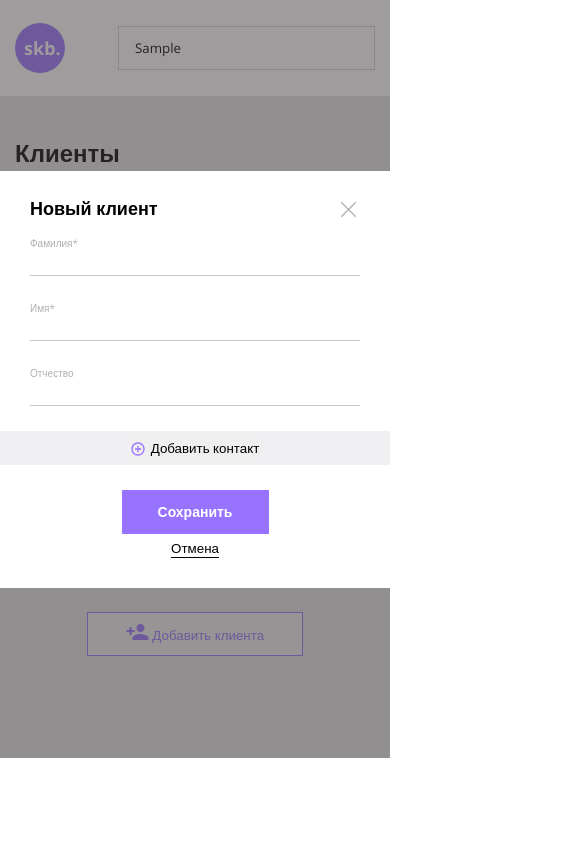
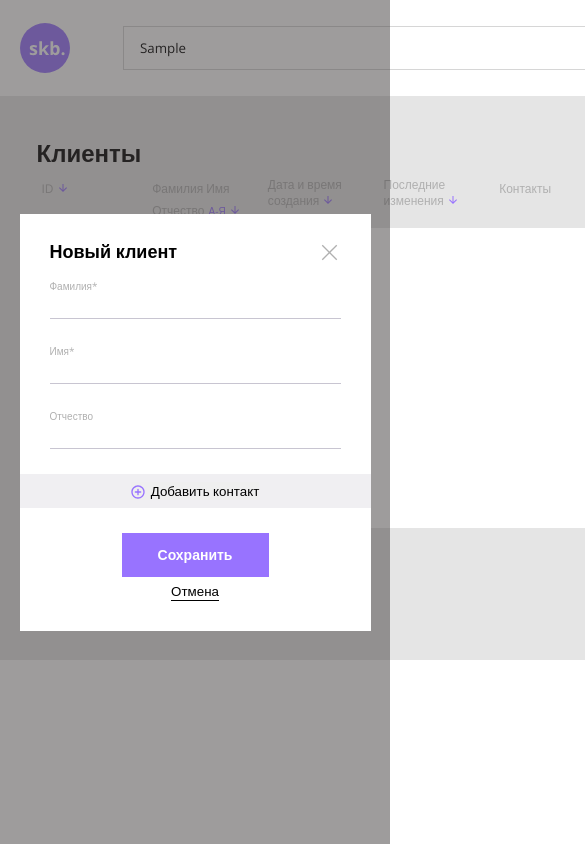
Before and after one commit to Shafeevms/newjs-CRM, a website built with webpack: page src/index.html in a window 390 px wide. Both pictures are taken after typing "Sample" into the empty fields and a click on the button "Добавить клиента". Shown: the top 844 px of the page, 585 px wide, since content can reach past the window. Built offline with nearby package versions, Linux system fonts and the light colour scheme; no server answers.

Commit message:
layout fixed

```diff
--- a/src/css/index.css
+++ b/src/css/index.css
@@ -92,15 +92,6 @@
   padding-left: 5px;
 }
 
-@media screen and (max-width: 1199px) {
-  .container {
-    font-size: 12px;
-  }
-  .client__item:nth-child(2) {
-    padding-left: 25px;
-  }
-}
-
 .client__item {
   padding: 20px 0;
 }
@@ -140,7 +131,6 @@
 .social {
   max-width: 120px;
   display: flex;
-  flex-wrap: wrap;
 }
 
 .edit,
@@ -151,6 +141,10 @@
   border: none;
   background-color: transparent;
   transition: color .4s ease;
+}
+
+.edit {
+  margin-right: 5px;
 }
 
 .edit:hover {
@@ -481,3 +475,66 @@
 .vk {
   background: url('../img/vk.svg');
 }
+
+
+.client__actions {
+  display: flex;
+}
+
+.container-top {
+  margin: 0 auto;
+  padding-left: 20px;
+  max-width: 1186px;
+}
+
+.container-body {
+  margin: 0 auto;
+  padding: 0 90px;
+  max-width: 1186px;
+}
+
+@media screen and (max-width: 1199px) {
+  .client__item:nth-child(2) {
+    padding-left: 25px;
+  }
+}
+@media screen and (max-width: 1200px) {
+  .container-body {
+    padding: 0 20px;
+  }
+  .client__actions {
+    flex-wrap: wrap;
+  }
+  .time {
+    display: block;
+  }
+}
+
+@media screen and (max-width: 767px) {
+  .main,
+  .header {
+    width: 767px;
+  }
+  .container-body {
+    width: 734px;
+    overflow: scroll;
+  }
+  .row {
+    flex-wrap: nowrap;
+  }
+}
+
+@media screen and (max-width: 576px) {
+  .btn-add {
+    position: fixed;
+  }
+  .modal {
+    position: fixed;
+  }
+  .modal__body {
+    width: 90%;
+  }
+  .add-social__input {
+    width: auto;
+  }
+}
--- a/src/index.html
+++ b/src/index.html
@@ -15,37 +15,37 @@
     </div>
   </div>
   <header class="header">
-    <div class="container flex">
+    <div class="container-top flex">
       <img src="./img/logo.svg" alt="logo" class="header__logo">
       <input type="text" class="header__input" placeholder="введите запрос">
     </div>
   </header>
   <main class="main">
-    <div class="container">
+    <div class="container-body">
       <h2 class="title">Клиенты</h2>
       <div class="table__head head">
         <ul class="head__list row no-gutters">
-          <li class="head__item col-md-1">
+          <li class="head__item col-sm-1">
             <h2 class="head__title hover head__title-id" data-action="sortID">ID</h2>
             <span class="arrow"></span>
           </li>
-          <li class="head__item col-md-3">
+          <li class="head__item col-sm-3">
             <h2 class="head__title hover"  data-action="sortName">Фамилия Имя Отчество</h2>
             <span class="head__title-text">А-Я</span>
             <span class="arrow"></span>
           </li>
-          <li class="head__item-line col-md-2">
+          <li class="head__item-line col-sm-2">
             <h2 class="head__title hover"  data-action="createdAt">Дата и время создания</h2>
             <span class="arrow"></span>
           </li>
-          <li class="head__item-line col-md-2">
+          <li class="head__item-line col-sm-2">
             <h2 class="head__title hover" data-action="updatedAt">Последние изменения</h2>
             <span class="arrow"></span>
           </li>
-          <li class="head__item col-md-2">
+          <li class="head__item col-sm-2">
             <h2 class="head__title">Контакты</h2>
           </li>
-          <li class="head__item col-md-2">
+          <li class="head__item col-sm-2">
             <h2 class="head__title">Действия</h2>
           </li>
         </ul>
--- a/src/templates/ClientLine.js
+++ b/src/templates/ClientLine.js
@@ -3,29 +3,27 @@
 export const ClientLine = ({ id, surname, name, lastName, createdAt, updatedAt, contacts }) => (
   `<li class="clients-item">
     <ul class="client__list row no-gutters">
-      <li class="client__item col-md-1">
+      <li class="client__item col-sm-1">
         <h2 class="client__title client__title-id">${id}</h2>
       </li>
-      <li class="client__item col-md-3">
+      <li class="client__item col-sm-3">
         <h2 class="client__title">${surname} ${name} ${lastName}</h2>
       </li>
-      <li class="client__item  col-md-2">
+      <li class="client__item  col-sm-2">
         <h2 class="client__title">${convertISO(createdAt)}</h2>
         <span class="time">${convertISOToTime(createdAt)}</span>
       </li>
-      <li class="client__item col-md-2">
+      <li class="client__item col-sm-2">
         <h2 class="client__title">${convertISO(updatedAt)}</h2>
         <span class="time">${convertISOToTime(updatedAt)}</span>
       </li>
-      <li class="client__item-social col-md-2">
+      <li class="client__item-social col-sm-2">
         <ul class="social flex">
           ${liFiller(contacts, id)}
         </ul>
       </li>
-      <li class="client__item col-md-1">
+      <li class="client__item col-sm-1 client__actions">
         <button class="edit" data-action="edit-client"><span class="btn-icon-edit"></span> Изменить</button>
-      </li>
-      <li class="client__item col-md-1">
         <button class="cancel" data-action="delete-client"><span class="btn-icon-delete"></span>Удалить</button>
       </li>
     </ul>
```
Also changed, not shown: 1 other file.
